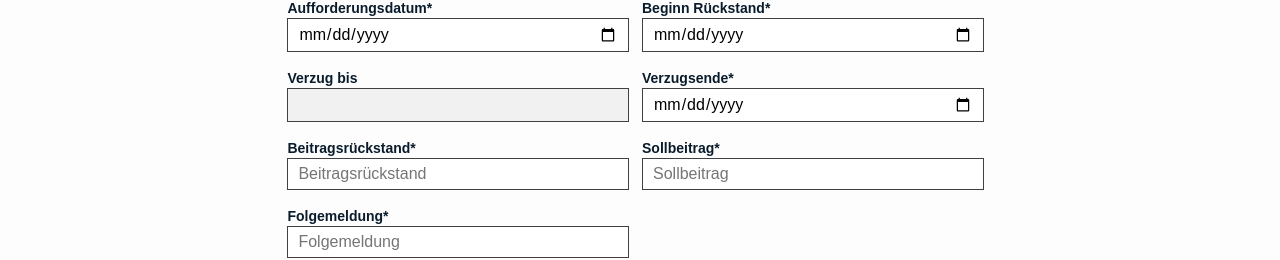
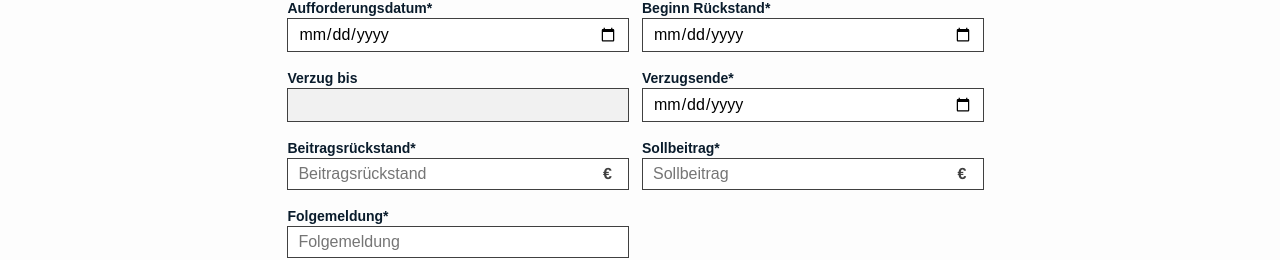
Before and after one commit to Cubemil/OPAS-User-Interface, a Vue app in the folder App/: page /ersterfassung in a window 1280 px wide. Shown: the part 1242-1502 px from the top of the page. Built offline with nearby package versions, Linux system fonts and the light colour scheme.

Commit message:
chore: add euro symbol for currency inputs

```diff
--- a/App/src/components/Eingabeformular.vue
+++ b/App/src/components/Eingabeformular.vue
@@ -160,12 +160,29 @@
           <tr>
             <td>
               <label for="beitragsrueckstand" class="field-label">Beitragsrückstand*</label>
-              <input type="number" min="0" id="beitragsrueckstand" v-model="beitragsrueckstand"
-                     placeholder="Beitragsrückstand">
+              <div class="input-euro-wrapper">
+                <input
+                  type="number"
+                  min="0"
+                  id="beitragsrueckstand"
+                  v-model="beitragsrueckstand"
+                  placeholder="Beitragsrückstand"
+                >
+                <span class="euro-symbol">€</span>
+              </div>
             </td>
             <td>
               <label for="sollbeitrag" class="field-label">Sollbeitrag*</label>
-              <input type="number" min="0" id="sollbeitrag" v-model="sollbeitrag" placeholder="Sollbeitrag">
+              <div class="input-euro-wrapper">
+                <input
+                  type="number"
+                  min="0"
+                  id="sollbeitrag"
+                  v-model="sollbeitrag"
+                  placeholder="Sollbeitrag"
+                >
+                <span class="euro-symbol">€</span>
+              </div>
             </td>
           </tr>
           <tr>
@@ -460,6 +477,27 @@ input, .readonly-field, input[type="date"] {
   font-family: Arial, Helvetica, sans-serif;
 }
 
+.input-euro-wrapper {
+  display: flex;
+  align-items: center;
+  position: relative;
+}
+
+.euro-symbol {
+  position: absolute;
+  right: 5%;
+  font-size: 16px;
+  color: #404040;
+  pointer-events: none;
+}
+
+/* hides up and down arrows in fron of the euro symbol */
+input[type="number"]::-webkit-outer-spin-button,
+input[type="number"]::-webkit-inner-spin-button {
+  -webkit-appearance: none;
+  margin: 0;
+}
+
 #bemerkungen {
   width: calc(100% - 20px);
   height: 125px;
```
